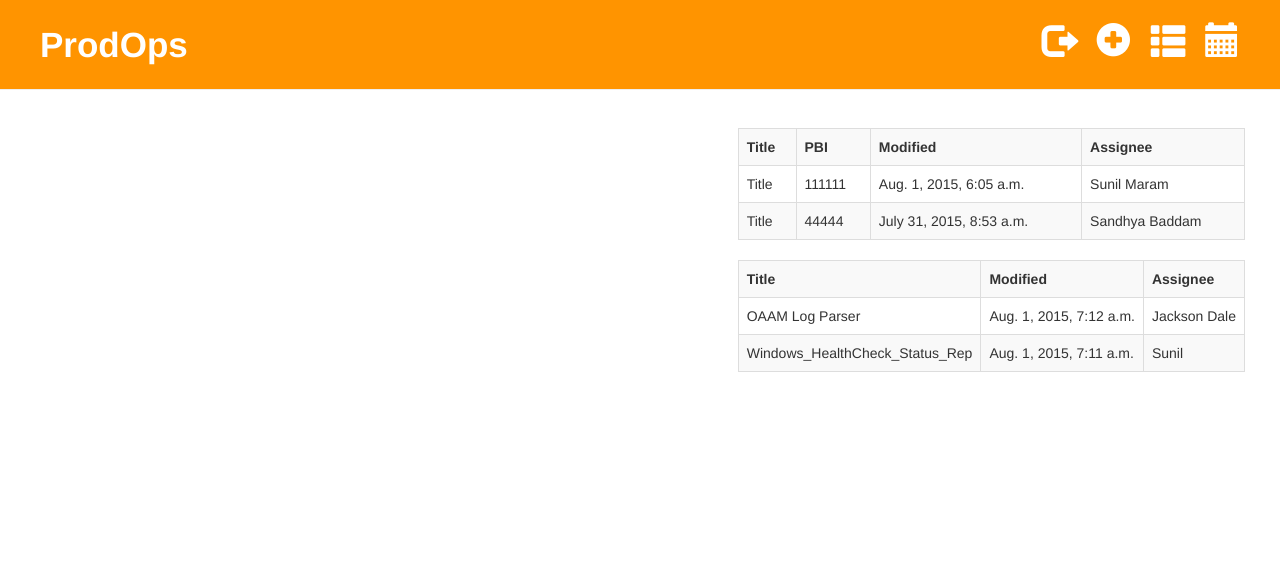
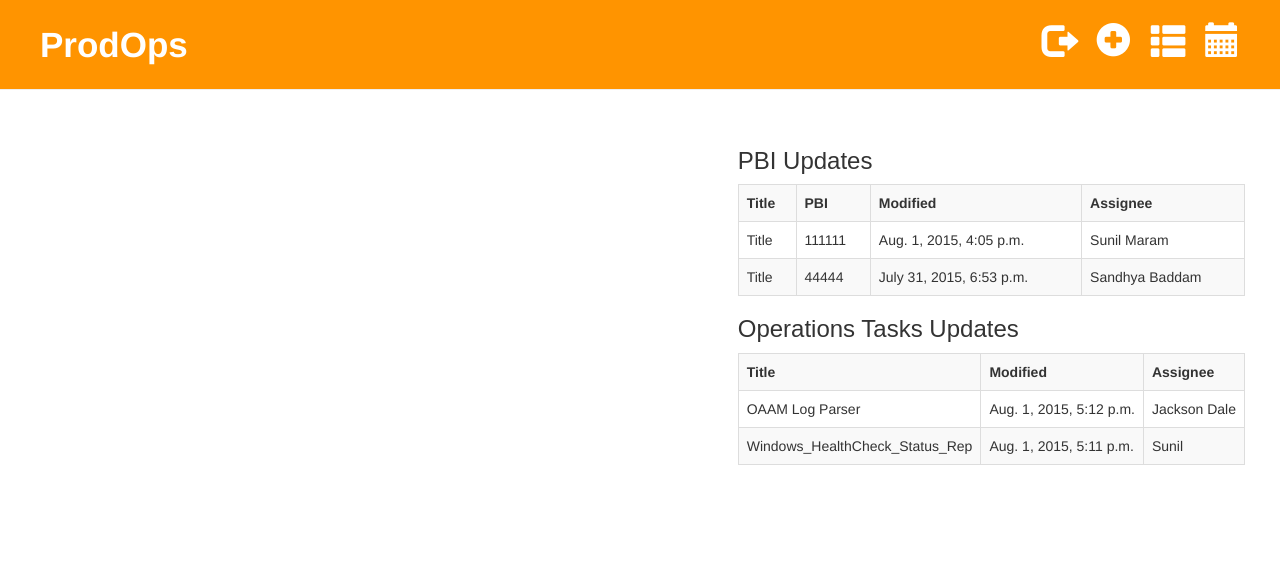
Before and after one commit to jacskon/ProdOps, a Django app: page /home/ in a window 1280 px wide. Shown: the top 583 px of the page. Run offline with Django 3.2, Linux system fonts and the light colour scheme; a user stored in the database is signed in; data comes from the database, SQL or seed files in the repository; both versions use the stored data as it was after the commit; some libraries are stand-ins or nearby versions.

Commit message:
Added 'updates' to the PBI modal

```diff
--- a/blog/models.py
+++ b/blog/models.py
@@ -149,6 +149,7 @@ class Pbi(models.Model):
     number = models.IntegerField(null=True)
     title = models.CharField(max_length=30)
     description = models.TextField()
+    updates = models.TextField()
     severity = models.CharField(max_length=30, choices=severity_options)
     status = models.CharField(max_length=30, choices=status_options)
     assignee = models.CharField(max_length=30)
--- a/blog/templates/blog/post_list.html
+++ b/blog/templates/blog/post_list.html
@@ -1,6 +1,7 @@
 {% extends "blog/../base.html" %}
 {% block content %}
         <div class="recent-events">
+        <h3>PBI Updates</h3>
         <table class="table table-striped table-bordered table-hover">
             <tr>
                 <th>Title</th>
@@ -19,6 +20,7 @@
                 {% endif %}
             {% endfor %}
         </table>
+        <h3>Operations Tasks Updates</h3>
        <table class="table table-striped table-bordered table-hover">
             <tr>
                 <th>Title</th>
--- a/blog/templates/pbi/pbi_detail.html
+++ b/blog/templates/pbi/pbi_detail.html
@@ -4,7 +4,9 @@
     <div class="post">
         <a class="btn btn-default" href="{% url "pbi_edit" pk=pbi.pk %}"><span class="glyphicon glyphicon-pencil"></span></a>
         <a class="btn btn-default" href="{% url "pbi_remove" pk=pbi.pk %}"><span class="glyphicon glyphicon-remove"></span></a>
-        <h1>PBI: {{ pbi.number }}</h1>
-        <p>{{ pbi.description|linebreaks }}</p>
+        <h1>{{ pbi.title }}</h1>
+        <p>{{ pbi.description }}</p>
+        <p>{{ pbi.number }}</p>
+        <p>{{ pbi.updates|linebreaks }}</p>
     </div>
 {% endblock %}
--- a/blog/urls.py
+++ b/blog/urls.py
@@ -44,12 +44,12 @@ urlpatterns = [
     url(r'^comment/(?P<pk>[0-9]+)/approve/$', views.comment_approve, name='comment_approve'),
     url(r'^comment/(?P<pk>[0-9]+)/remove/$', views.comment_remove, name='comment_remove'),
 
-    #######PBI URL'S#######
+    #######PBI/OPERATIONAL TASK URL'S#######
     url(r'^pbi/$', views.pbi_view, name='pbi'),
     url(r'^new/(?P<task_type>.*)/$', views.pbi_new, name='pbi_new'),
-    url(r'^pbi/(?P<pk>[0-9]+)/$', views.pbi_detail),
-    url(r'^pbi/(?P<pk>[0-9]+)/edit/$', views.pbi_edit, name='pbi_edit'),
-    url(r'^pbi/(?P<pk>[0-9]+)/remove/$', views.pbi_remove, name='pbi_remove'),
+    url(r'^activity/(?P<pk>[0-9]+)/$', views.pbi_detail),
+    url(r'^activity/(?P<pk>[0-9]+)/edit/$', views.pbi_edit, name='pbi_edit'),
+    url(r'^activity/(?P<pk>[0-9]+)/remove/$', views.pbi_remove, name='pbi_remove'),
     url(r'^chart/$', views.pbi_chart, name='chart'),
     url(r'^operations/tracker$', views.operations_view, name='operations'),
 
--- a/blog/views.py
+++ b/blog/views.py
@@ -245,6 +245,10 @@ def pbi_edit(request, pk):
         form = PbiForm(request.POST, instance=pbi)
         if form.is_valid():
             pbi = form.save(commit=False)
+            current_timezone = timezone.localtime(timezone.now())
+            update_time = '{:%d-%m-%Y:%H:%M:%S}'.format(current_timezone)
+            pbi.updates = '[' + update_time + ']' + '   -    ' + pbi.next_action + '    -    ' \
+                          + (str(request.user)).capitalize() + '\n' + pbi.updates
             pbi.modified_date = timezone.now()
             pbi.save()
             return redirect('blog.views.pbi_view')
--- a/mysite/settings.py
+++ b/mysite/settings.py
@@ -88,7 +88,7 @@ LANGUAGE_CODE = 'en-us'
 
 LOGIN_REDIRECT_URL = '/home'
 
-TIME_ZONE = 'UTC'
+TIME_ZONE = 'Australia/Sydney'
 
 USE_I18N = True
 
```
Also changed, not shown: blog/migrations/0005_pbi_updates.py (added), db.sqlite3.
